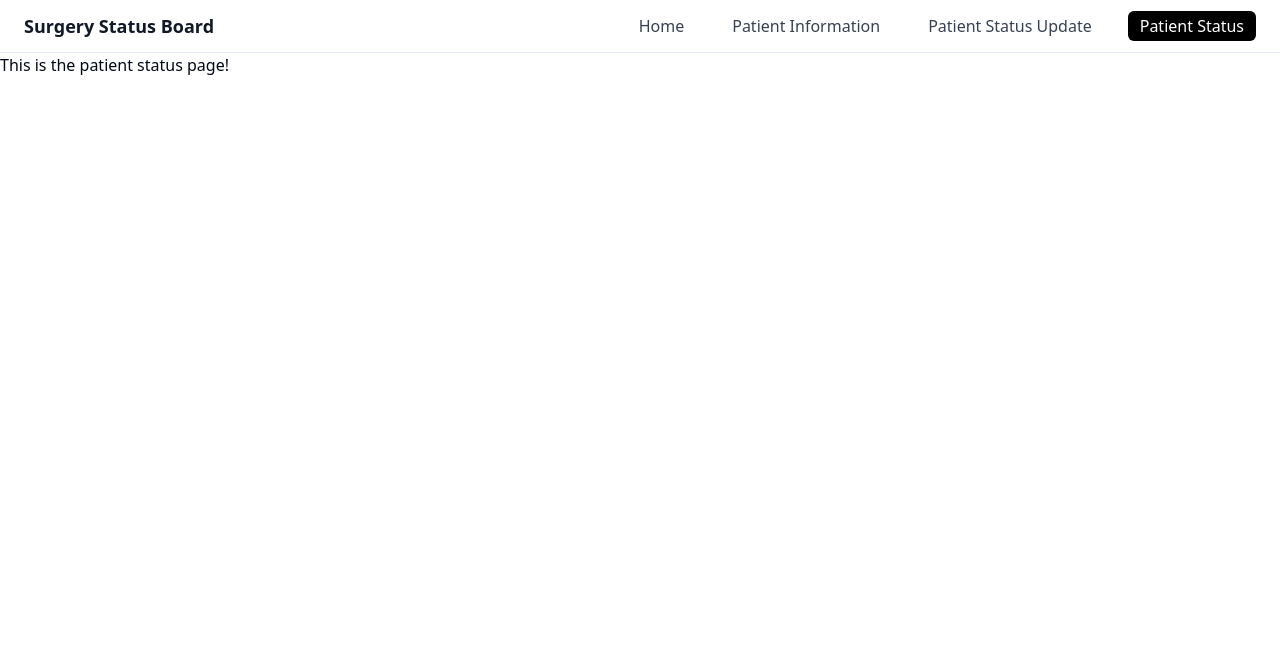
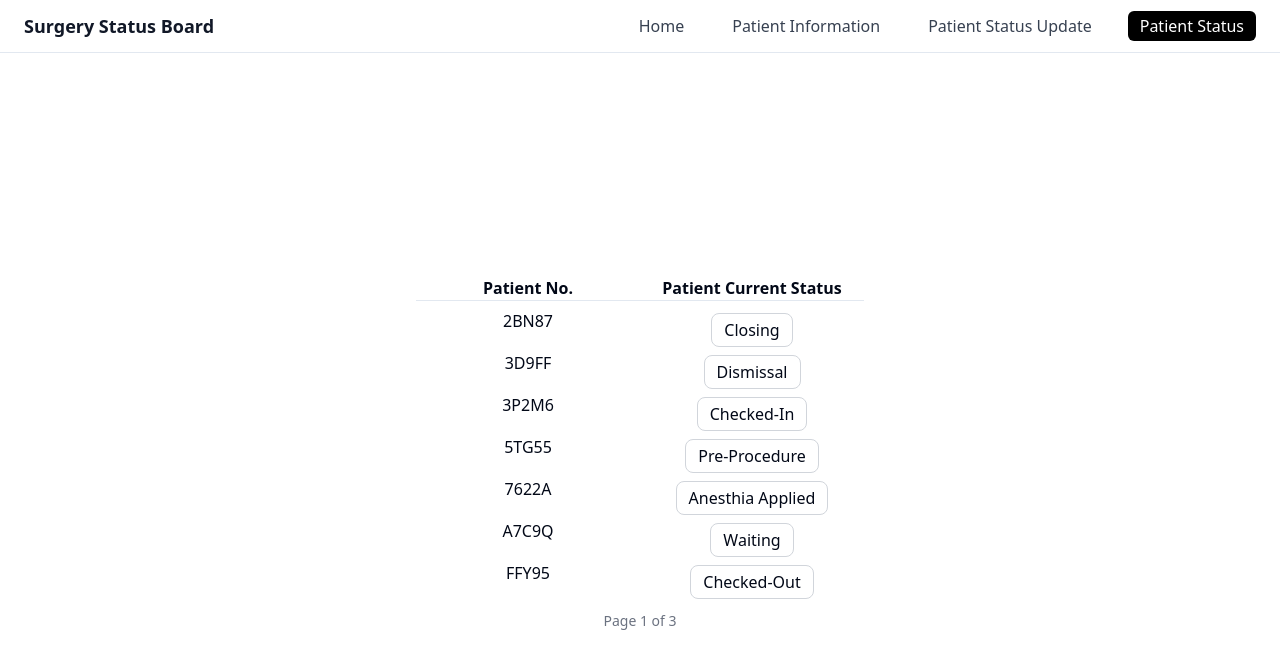
Before and after one commit to chingu-voyages/V56-tier1-team-01, a React (Vite) app: page /patient-status in a window 1280 px wide. Shown: the top 668 px of the page. Built offline with nearby package versions, Linux system fonts and the light colour scheme.

Commit message:
Patient Status Display page now functional

```diff
--- a/src/App.jsx
+++ b/src/App.jsx
@@ -7,7 +7,6 @@ import PatientStatusUpdate from "./pages/PatientStatusUpdate.jsx";
 import PatientStatus from "./pages/PatientStatus.jsx";
 import NavBar from "./components/ui/navbar.jsx";
 import { PatientProvider } from "./context/PatientProvider";
-import PatientStatusDisplay from "./pages/PatientStatusDisplay";
 
 function App() {
   return (
@@ -22,7 +21,6 @@ function App() {
             element={<PatientStatusUpdate />}
           />
           <Route path="/patient-status" element={<PatientStatus />} />
-          <Route path="/patient-status-display" element={<PatientStatusDisplay />} />
         </Routes>
       </BrowserRouter>
     </PatientProvider>
--- /dev/null
+++ b/src/components/PatientStatusDisplay.jsx
@@ -0,0 +1,118 @@
+import React, { useRef, useEffect, useState } from "react"
+
+// Function updateStatusById(id, newStatus) will update patient with matching ID
+// Function addPatientStatus(newId, newStatus) will add new patient to list
+// Function removePatientStatus(idToRemove) will remove patient from list
+
+function PatientStatusDisplay() {
+  const [patientCurrentStatus, setPatientCurrentStatus] = useState([
+    {id:'HCWB24', status:'Checked In'},
+    {id:'5TG55', status:'Pre-Procedure'},
+    {id:'UD5XV', status:'In-Progress'},
+    {id:'2BN87', status:'Closing'},
+    {id:'FFY95', status:'Checked-Out'},
+    {id:'KH358', status:'Recovery'},
+    {id:'OI84D', status:'Complete'},
+    {id:'PBB2GV', status:'Dismissal'},
+    {id:'J9C54', status:'Anesthesia Applied'},
+    {id:'ZMVCI', status:'In-Progress'},
+    {id:'XPMKQ', status:'Recovery'},
+    {id:'Y9V1O', status:'Recovery'},
+    {id:'VO414', status:'Checked-Out'},
+    {id:'3D9FF', status:'Dismissal'},
+    {id:'7622A', status:'Anesthia Applied'},
+    {id:'A7C9Q', status:'Waiting'},
+    {id:'3P2M6', status:'Checked-In'},
+    {id:'X8T1F', status:'Pre-Procedure'},
+    {id:'R6N3W', status:'Operating'},
+
+  ])
+  const [currentPage, setCurrentPage] = useState(0)
+  const patientsPerPage = 7
+
+  const listContainerRef = useRef(null)
+
+  function updateStatusById(id, newStatus) {
+    setPatientCurrentStatus(prev =>
+      prev.map(obj =>
+        obj.id === id ? { ...obj, status: newStatus } : obj
+      )
+    );
+  }
+
+  function addPatientStatus(newId, newStatus) {
+    setPatientCurrentStatus(prev => [
+      ...prev,
+      { id: newId, status: newStatus }
+    ]);
+  }
+
+  function removePatientStatus(idToRemove) {
+    setPatientCurrentStatus(prev => prev.filter(obj => obj.id !== idToRemove));
+  }
+
+  // Auto-scroll pages every 20 seconds
+  useEffect(() => {
+    const totalPages = Math.ceil(patientCurrentStatus.length / patientsPerPage);
+    if (totalPages <= 1) return;
+
+    const interval = setInterval(() => {
+      setCurrentPage(prev => (prev + 1) % totalPages);
+    }, 20000);
+
+    return () => clearInterval(interval);
+  }, [patientCurrentStatus.length, patientsPerPage]);
+
+  // Reset to first page if patient count changes and current page is out of bounds
+  useEffect(() => {
+    const totalPages = Math.ceil(patientCurrentStatus.length / patientsPerPage);
+    if (currentPage >= totalPages) {
+      setCurrentPage(0);
+    }
+  }, [patientCurrentStatus.length, currentPage, patientsPerPage]);
+
+  // Get patients for current page, sorted by ABC order of id
+  const startIdx = currentPage * patientsPerPage;
+  const endIdx = startIdx + patientsPerPage;
+  const sortedPatients = [...patientCurrentStatus].sort((a, b) =>
+    a.id.localeCompare(b.id)
+  );
+  const patientsToShow = sortedPatients.slice(startIdx, endIdx);
+
+  return (
+    <div className="flex flex-col items-center justify-center min-h-screen">
+
+      <div className="w-full max-w-md">
+        <div className="flex font-bold border-b mb-2">
+          <div className="w-1/2 text-center">Patient No.</div>
+          <div className="w-1/2 text-center">Patient Current Status</div>
+        </div>
+        <div
+          ref={listContainerRef}
+          className="overflow-y-auto"
+        >
+          <ul>
+            {patientsToShow.map(patient => (
+              <li key={patient.id} className="flex">
+                <div className="w-1/2 text-center">{patient.id}</div>
+                <div className="w-1/2 text-center">
+                  <span className="border border-gray-300 rounded-lg px-3 py-1 m-1 inline-block">
+                    {patient.status}
+                  </span>
+                </div>
+              </li>
+            ))}
+          </ul>
+        </div>
+        <div className="flex justify-center mt-2">
+          <span className="text-sm text-gray-500">
+            Page {currentPage + 1} of {Math.max(1, Math.ceil(patientCurrentStatus.length / patientsPerPage))}
+          </span>
+        </div>
+
+      </div>
+    </div>
+  )
+}
+
+export default PatientStatusDisplay
--- a/src/pages/PatientStatus.jsx
+++ b/src/pages/PatientStatus.jsx
@@ -1,7 +1,10 @@
 import React from 'react'
+import PatientStatusDisplay from '@/components/PatientStatusDisplay';
 
 export default function PatientStatus() {
-    return(
-        <h1>This is the patient status page!</h1>
-    )
+  return (
+    <main>
+      <PatientStatusDisplay />
+    </main>
+  );
 }
--- a/src/pages/PatientStatusDisplay.jsx
+++ /dev/null
@@ -1,150 +0,0 @@
-import React, { useRef, useEffect, useState } from "react"
-
-function PatientStatusDisplay() {
-  // Change patientCurrentStatus to state so it can be updated
-  const [patientCurrentStatus, setPatientCurrentStatus] = useState([
-    {id:'HCWB24', status:'Checked In'},
-    {id:'5TG55', status:'Pre-Procedure'},
-    {id:'UD5XV', status:'In-Progress'},
-    {id:'2BN87', status:'Closing'},
-    {id:'FFY95', status:'Checked-Out'},
-    {id:'KH358', status:'Recovery'},
-    {id:'OI84D', status:'Complete'},
-    {id:'PBB2GV', status:'Dismissal'},
-    {id:'J9C54', status:'Anesthesia Applied'},
-  ])
-  const listContainerRef = useRef(null)
-
-  // Function to update status by id
-  function updateStatusById(id, newStatus) {
-    setPatientCurrentStatus(prev =>
-      prev.map(obj =>
-        obj.id === id ? { ...obj, status: newStatus } : obj
-      )
-    );
-  }
-
-  // Function to add a new object to patientCurrentStatus
-  function addPatientStatus(newId, newStatus) {
-    setPatientCurrentStatus(prev => [
-      ...prev,
-      { id: newId, status: newStatus }
-    ]);
-  }
-
-  // Function to remove an object from patientCurrentStatus by id
-  function removePatientStatus(idToRemove) {
-    setPatientCurrentStatus(prev => prev.filter(obj => obj.id !== idToRemove));
-  }
-
-  useEffect(() => {
-    let restartTimeout;
-    let stop = false;
-
-    function startInfiniteScroll() {
-      const element = listContainerRef.current;
-      if (!element) return;
-      const duration = 3000;
-
-      function animateScroll(start, end, callback) {
-        const startTime = performance.now();
-
-        function step(currentTime) {
-          if (stop) return;
-          const elapsed = currentTime - startTime;
-          const progress = Math.min(elapsed / duration, 1);
-          element.scrollTop = start + (end - start) * progress;
-          if (progress < 1) {
-            requestAnimationFrame(step);
-          } else if (callback) {
-            callback();
-          }
-        }
-
-        requestAnimationFrame(step);
-      }
-
-      function loopScroll() {
-
-        restartTimeout = setTimeout(() => {
-          animateScroll(0, element.scrollHeight - element.clientHeight, () => {
-            restartTimeout = setTimeout(() => {
-              // Scroll back to top instantly
-              element.scrollTop = 0;
-              // Start again
-              loopScroll();
-            }, 5000); // Pause at bottom of scroll
-          });
-        }, 3000); // Pause duration before starting scroll
-      }
-
-      loopScroll();
-    }
-
-    if (patientCurrentStatus.length > 6 && listContainerRef.current) {
-      listContainerRef.current.scrollTop = 0;
-      startInfiniteScroll();
-    } else if (listContainerRef.current) {
-      listContainerRef.current.scrollTop = 0;
-      listContainerRef.current.dataset.hasScrolled = "false";
-    }
-
-    return () => {
-      stop = true;
-      if (restartTimeout) clearTimeout(restartTimeout);
-    };
-  }, [patientCurrentStatus.length])
-
-  return (
-    <div className="flex flex-col items-center justify-center min-h-screen">
-      <h1>Patient Status Display</h1>
-      <p>This page will show the detailed status of the patient.</p>
-      <div className="w-full max-w-md">
-        <div className="flex font-bold border-b mb-2">
-          <div className="w-1/2 text-center">Patient No.</div>
-          <div className="w-1/2 text-center">Patient Current Status</div>
-        </div>
-        <div
-          ref={listContainerRef}
-          className={`overflow-y-auto ${patientCurrentStatus.length > 6 ? "max-h-64" : ""}`}
-        >
-          <ul>
-            {patientCurrentStatus.map(patient => (
-              <li key={patient.id} className="flex">
-                <div className="w-1/2 text-center">{patient.id}</div>
-                <div className="w-1/2 text-center">
-                  <span className="border border-gray-300 rounded-lg px-3 py-1 m-1 inline-block">
-                    {patient.status}
-                  </span>
-                </div>
-              </li>
-            ))}
-          </ul>
-        </div>
-        {/* Example button to test updateStatusById */}
-        <button
-          className="mt-4 px-4 py-2 bg-blue-500 text-white rounded"
-          onClick={() => updateStatusById(2, "Updated Status")}
-        >
-          Update Status for ID 2
-        </button>
-        {/* Example button to test addPatientStatus */}
-        <button
-          className="mt-2 px-4 py-2 bg-green-500 text-white rounded"
-          onClick={() => addPatientStatus(`NEW${patientCurrentStatus.length + 1}`, "New Status")}
-        >
-          Add New Patient Status
-        </button>
-        {/* Example button to test removePatientStatus */}
-        <button
-          className="mt-2 px-4 py-2 bg-red-500 text-white rounded"
-          onClick={() => removePatientStatus(2)}
-        >
-          Remove Patient with ID 2
-        </button>
-      </div>
-    </div>
-  )
-}
-
-export default PatientStatusDisplay
```
